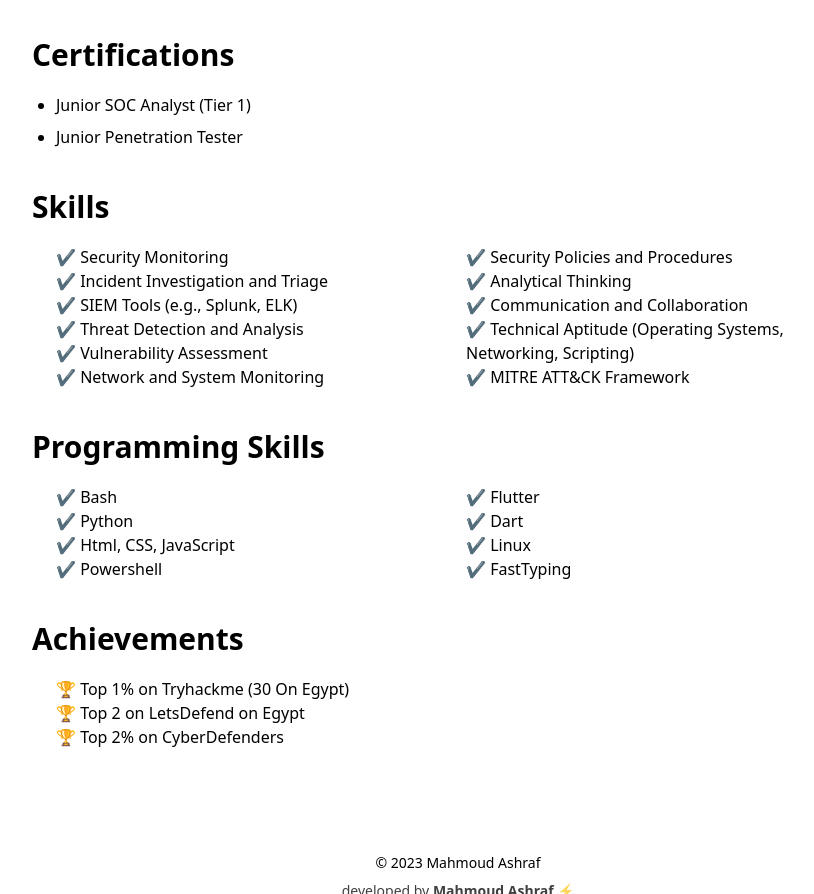
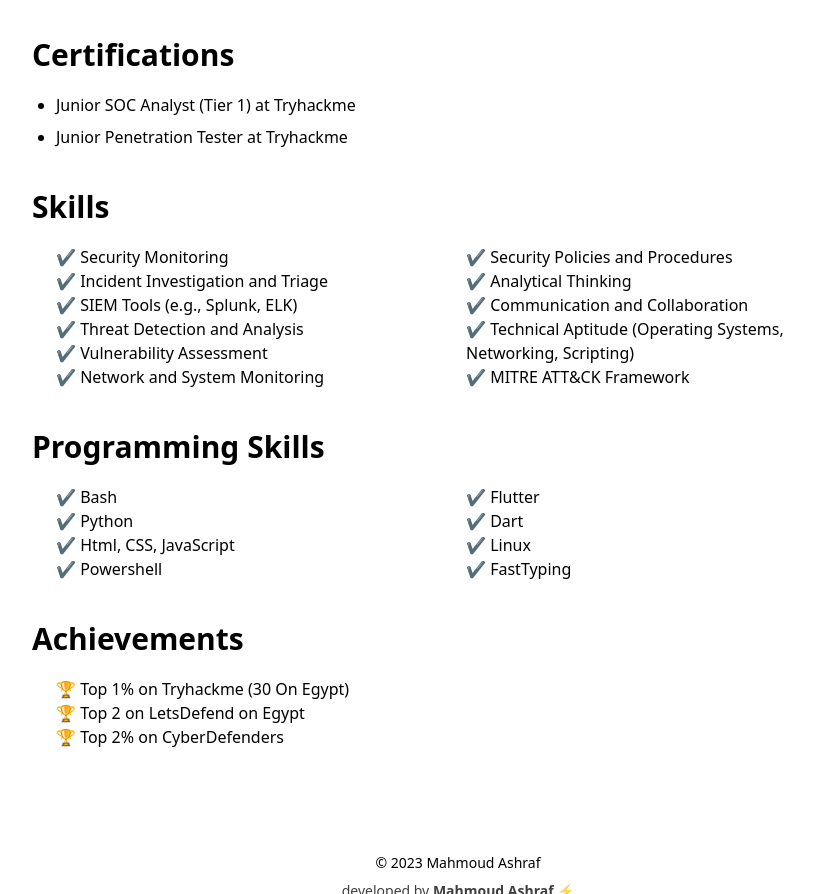
Before and after one commit to m-1226/my_website, an Astro site: page /cv in a window 1280 px wide. Shown: the part 963-1857 px from the top of the page, without its empty margins (334-1148 px from the left). Built offline with nearby package versions, Linux system fonts and the light colour scheme; Astro itself is replaced by a stand-in of ours.

Commit message:
add certificates name providers

```diff
--- a/src/pages/cv.astro
+++ b/src/pages/cv.astro
@@ -76,7 +76,7 @@
     <li>
       <a
         href="https://tryhackme-certificates.s3-eu-west-1.amazonaws.com/THM-F36NAUS3KO.png"
-        target="_blank">Junior SOC Analyst (Tier 1)</a
+        target="_blank">Junior SOC Analyst (Tier 1) at Tryhackme</a
       >
     </li>
     <li>
@@ -84,7 +84,7 @@
         href="https://tryhackme-certificates.s3-eu-west-1.amazonaws.com/THM-SRUQT9KHWS.png"
         target="_blank"
       >
-        Junior Penetration Tester</a
+        Junior Penetration Tester at Tryhackme</a
       >
     </li>
   </ul>
```
